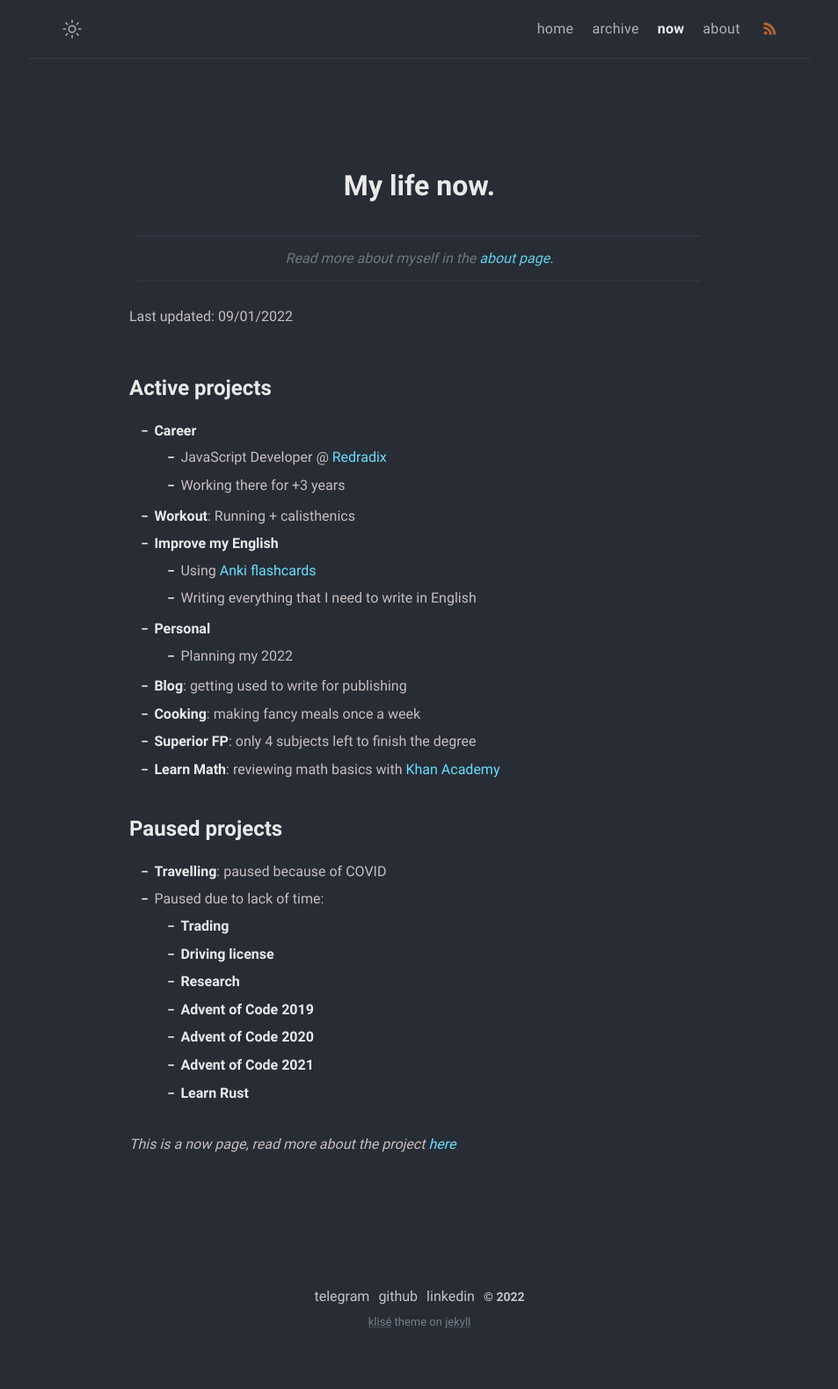
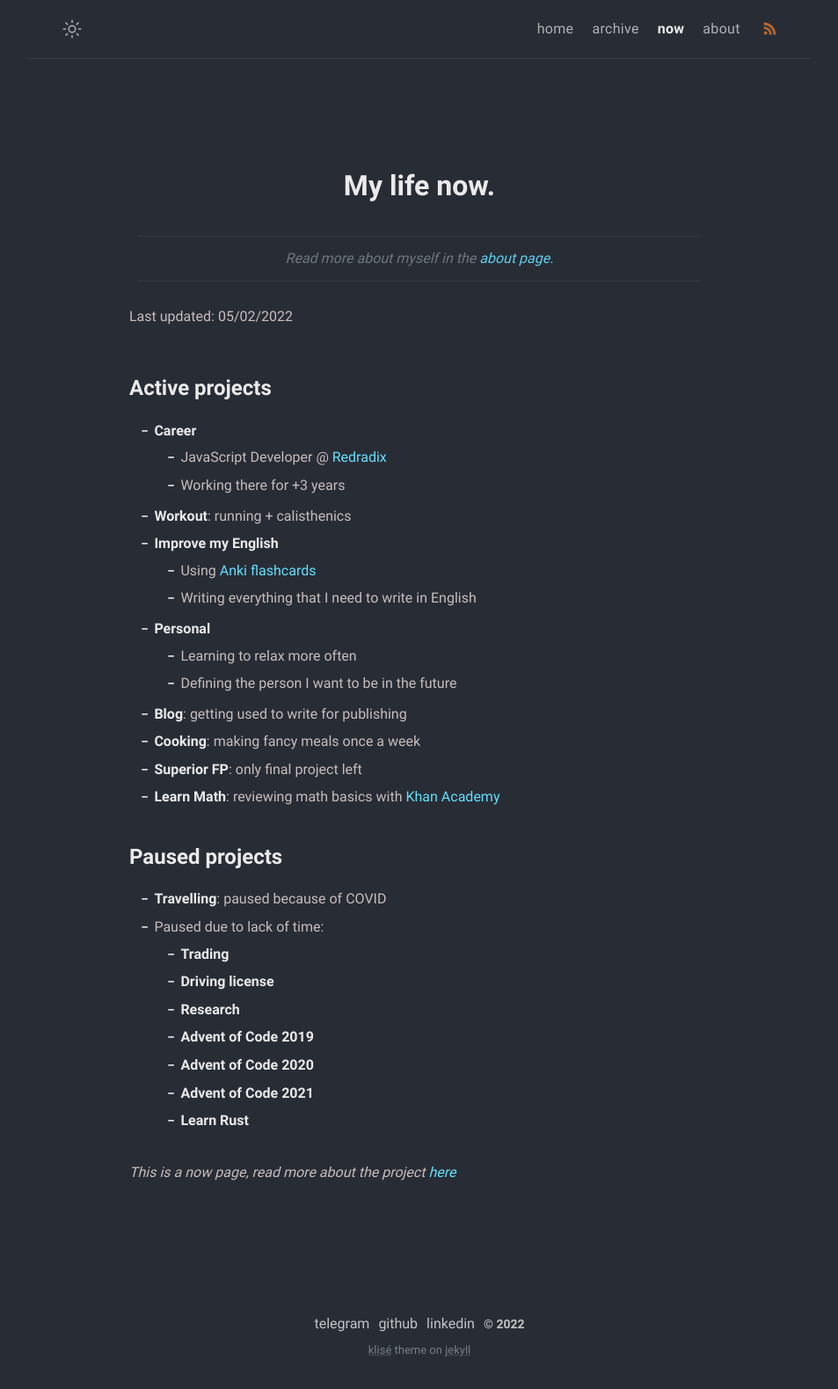
Before and after one commit to MonkeyAndres/MonkeyAndres.github.io, a Jekyll site: the page built from now.md, in a window 1280 px wide. Shown: the whole page at 88% size, without its empty margins (163-1116 px from the left). Built offline with Jekyll 4.4.1, drawn with Linux system fonts in a browser that asks for light colours; before the commit the page ends 1547 px from its top, so only the background shows below that.

Commit message:
📝 Update now page

```diff
--- a/now.md
+++ b/now.md
@@ -8,22 +8,23 @@ comments: false
 
 > Read more about myself in the [about page.](../about)
 
-Last updated: 09/01/2022
+Last updated: 05/02/2022
 
 # Active projects
 
 - **Career**
   - JavaScript Developer @ [Redradix](https://redradix.com/)
   - Working there for +3 years
-- **Workout**: Running + calisthenics
+- **Workout**: running + calisthenics
 - **Improve my English**
   - Using [Anki flashcards](https://apps.ankiweb.net/)
   - Writing everything that I need to write in English
 - **Personal**
-  - Planning my 2022
+  - Learning to relax more often
+  - Defining the person I want to be in the future
 - **Blog**: getting used to write for publishing
 - **Cooking**: making fancy meals once a week
-- **Superior FP**: only 4 subjects left to finish the degree
+- **Superior FP**: only final project left
 - **Learn Math**: reviewing math basics with [Khan Academy](https://www.khanacademy.org/)
 
 # Paused projects
```
